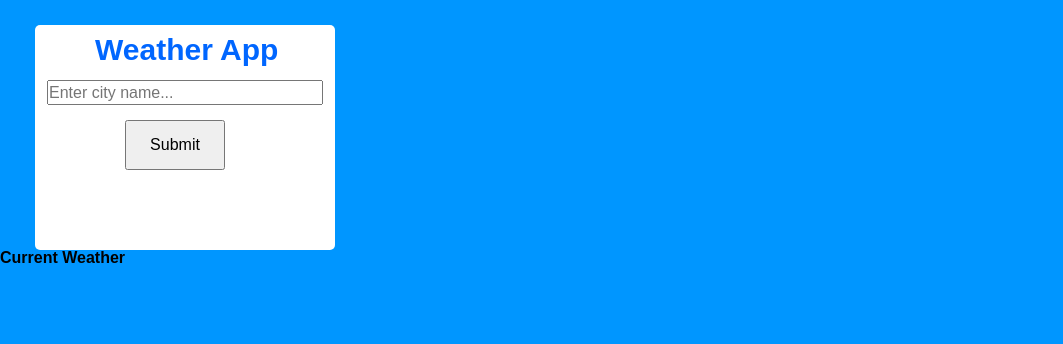
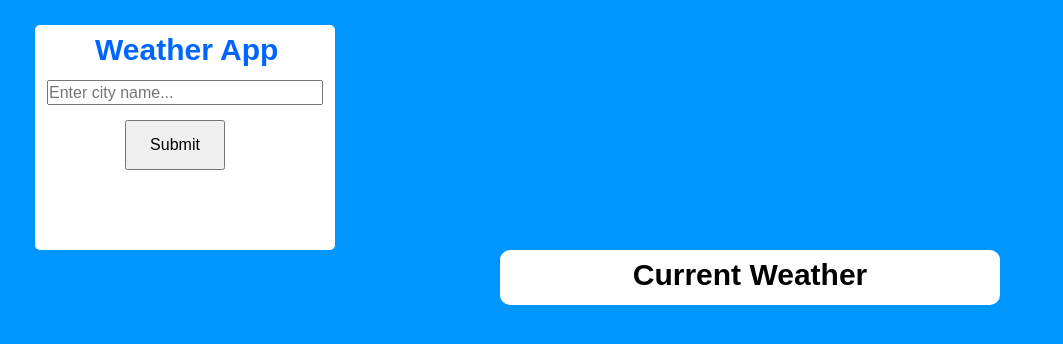
Before and after one commit to Imkubes/Weatherplanner, a plain HTML site: page index.html in a window 1280 px wide. Shown: the whole page, without its empty margins (0-1063 px from the left). Drawn offline with nearby package versions, Linux system fonts and the light colour scheme; no server answers.

Commit message:
Current Conditions box styled and positioned

```diff
--- a/assets/script.js
+++ b/assets/script.js
@@ -42,6 +42,7 @@ fetch(queryURL)
       var cHumidity = data.current.humidity
       var cWindSpeed = data.current.wind_speed
       var cUvi = data.current.uvi
+      var cConditionsIcon = data.current.weather[0].icon;
       // Changing date to a readable format
       var CUnixDate = data.current.dt
       var milliseconds = CUnixDate * 1000
@@ -53,4 +54,5 @@ fetch(queryURL)
       humidity.text('Humidity: ' + cHumidity);
       windSpeed.text('Current Wind Speed: ' + cWindSpeed + ' MPH');
       uvi.text('UV Index: ' + cUvi);
+      conditonsIcon.text(cConditionsIcon);
   }
--- a/assets/style.css
+++ b/assets/style.css
@@ -1,9 +1,3 @@
-* {
-    margin: 0;
-    padding: 0;
-    box-sizing: border-box;
-}
-
 body {
     background-color: #0096FF;
     min-height: 55vh;
@@ -46,3 +40,22 @@ body {
     margin-left: 90px;
     cursor: pointer;
 }
+
+
+#currentConditions {
+    margin-left: 500px;
+    width: 500px;
+    background-color: #fff;
+    text-align: center;
+    border-radius: 10px;
+}
+
+#currentConditions #city {
+    font-size: 30px;
+    padding-top: 10px;
+    padding-bottom: 15px;
+}
+
+#currentConditions p {
+    margin-bottom: 5px;
+}
--- a/index.html
+++ b/index.html
@@ -28,17 +28,15 @@
 </div>
 
 <main>
-    <div class="row">
-        <div class="column">
-            <div class="card">
-                <h3 id="city">Current Weather</h3>
+    <div class="card" id="currentConditions">
+        <div class="card-columns">
+          <h5 class="card-title" id="city">Current Weather</h5>
           <p id="conditionsIcon"></p>
           <p id="date"></p>
           <p id="temp"></p>
           <p id="humidity"></p>
           <p id="windSpeed"></p>
           <p id="uvi"></p>
-            </div>
         </div>
       </div>
 </main>
```
Lines whose indentation alone changed are shown as unchanged.
